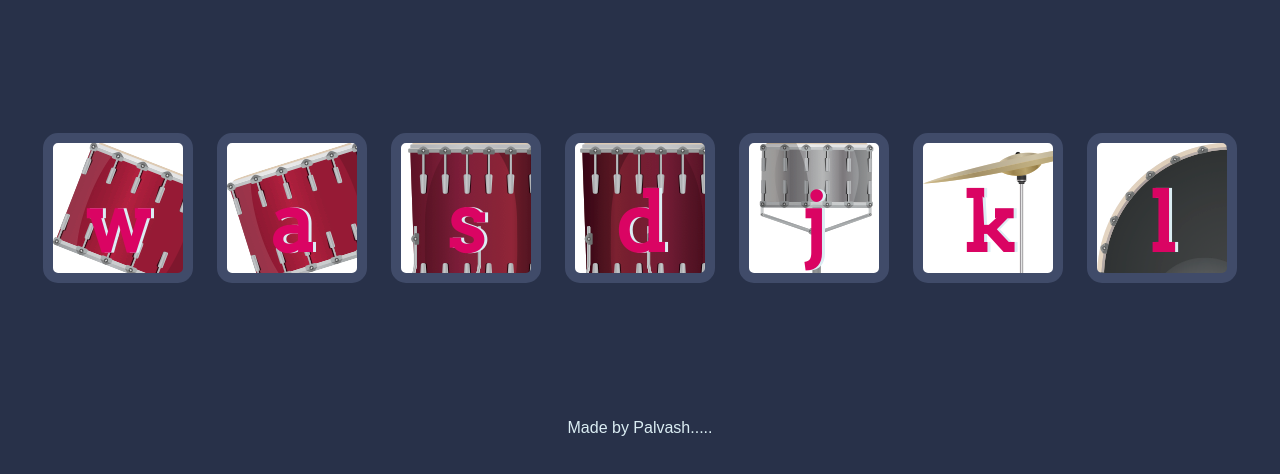
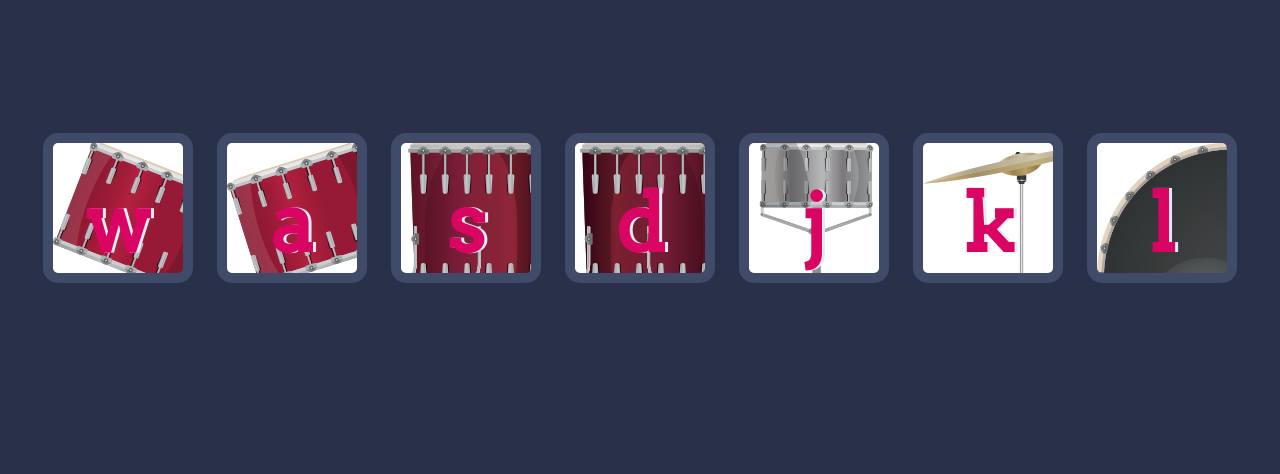
Before and after one commit to Palvash-kumar/Drum_Kit, a plain HTML site: page index.html in a window 1280 px wide. Shown: the part 156-630 px from the top of the page. Drawn offline with Linux system fonts and the light colour scheme.

Commit message:
A small change in footer....

```diff
--- a/index.html
+++ b/index.html
@@ -24,7 +24,7 @@
 <script src="index.js" charset="utf-8"></script>
 
 <footer>
-  Made by Palvash.....
+
 </footer>
 </body>
 </html>
```
